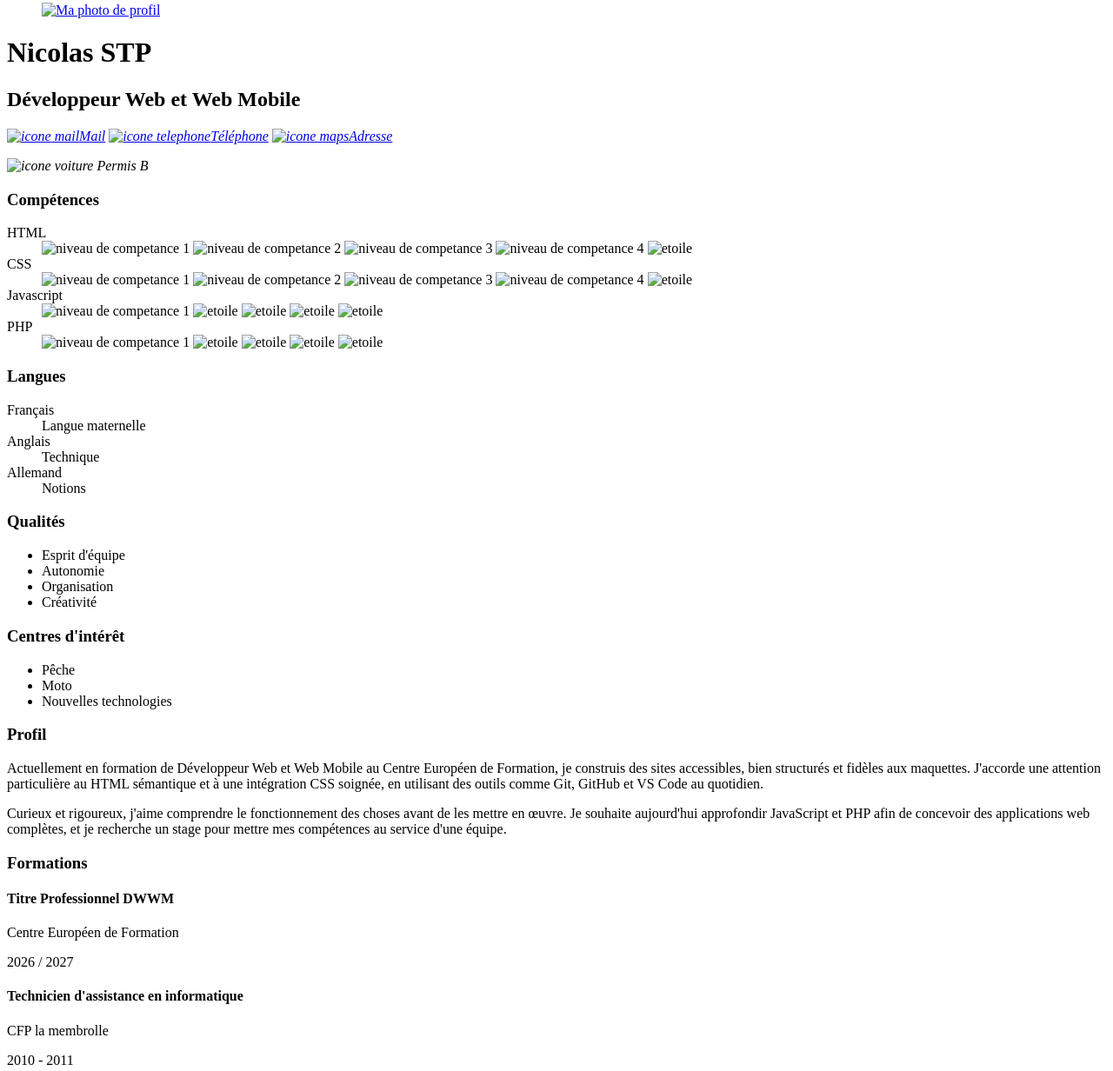
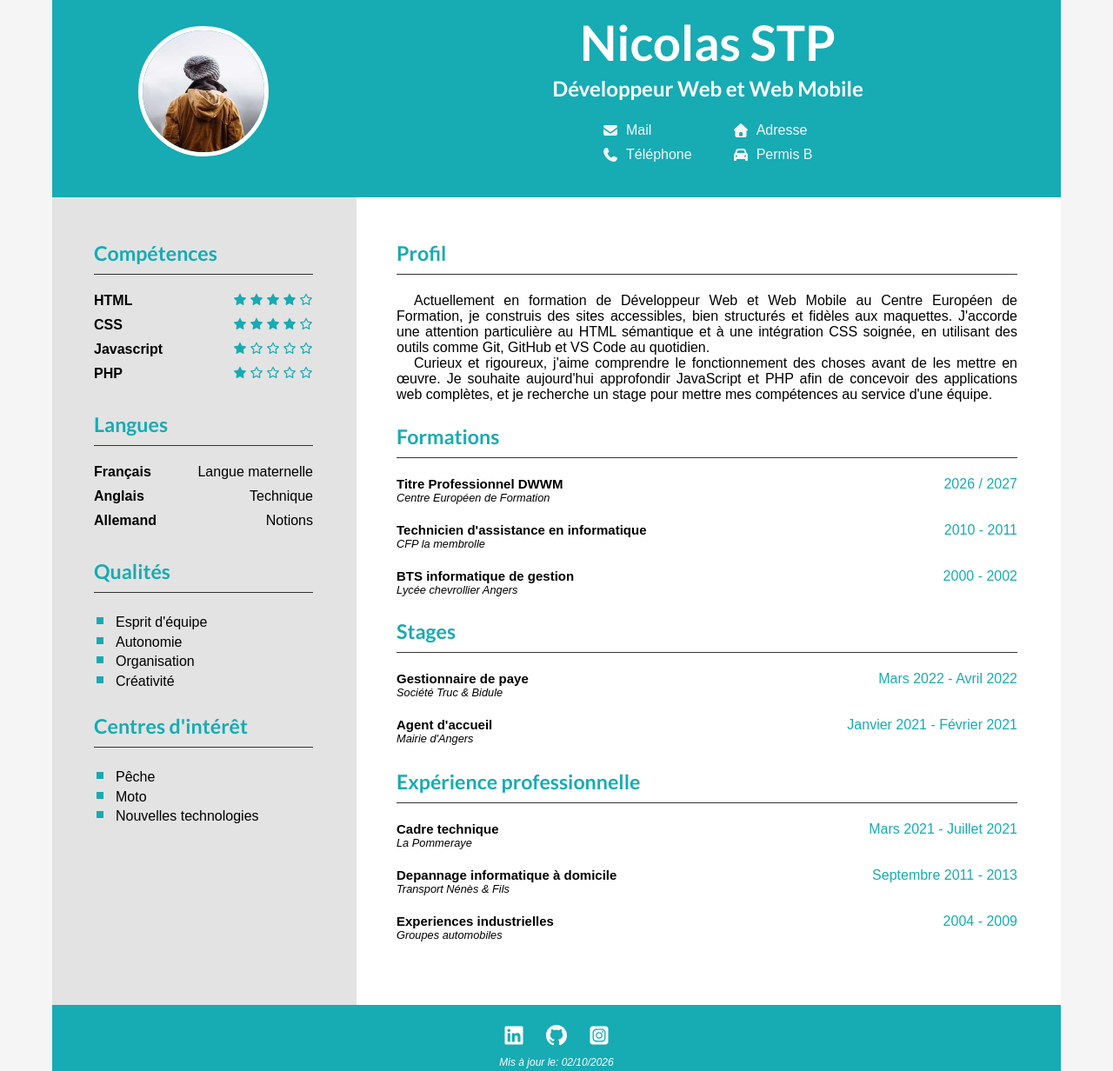
Before and after one commit to Nicolas-SP-49/CEF_Devoir_3_CV_HTML_CSS, a plain HTML site: page index.html in a window 1280 px wide. Shown: the part 13-1245 px from the top of the page at 87% size. Drawn offline with Linux system fonts and the light colour scheme; a web font is replaced by a local one.

Commit message:
HTML_CSS

```diff
--- /dev/null
+++ b/Assets/css/style.css
@@ -0,0 +1,282 @@
+@import url("https://fonts.googleapis.com/css2?family=Lato:ital,wght@0,400;0,700;1,400;1,700&display=swap");
+
+@font-face {
+    font-family: "Raleway";
+    src: url("../fonts/Raleway-Regular.woff");
+    font-weight: 400;
+    font-style: normal;
+}
+@font-face {
+    font-family: "Raleway";
+    src: url("../fonts/Raleway-Bold.woff");
+    font-weight: 700;
+    font-style: normal;
+}
+@font-face {
+    font-family: "Raleway";
+    src: url("../fonts/Raleway-Italic.woff");
+    font-weight: 400;
+    font-style: italic;
+}
+@font-face {
+    font-family: "Raleway";
+    src: url("../fonts/Raleway-BoldItalic.woff");
+    font-weight: 700;
+    font-style: italic;
+}
+
+* {
+    margin: 0;
+    box-sizing: border-box;
+}
+
+body {
+    font-family: "Raleway", sans-serif;
+    font-size: 1rem;
+    background-color: #f5f5f5;
+}
+.cv {
+    width: 1160px;
+    margin: auto;
+    display: flex;
+    flex-wrap: wrap;
+    background-color: #ffffff;
+}
+
+h1,
+h2,
+h3 {
+    font-family: "Lato", sans-serif;
+}
+
+.header {
+    width: 100%;
+    height: 240px;
+    color: #ffffff;
+    background-color: #17abb3;
+    display: flex;
+    align-items: center;
+}
+
+/* positionnement element photo profil à gauche dans header */
+.header__photo {
+    width: 30%;
+    margin: 0;
+    text-align: center;
+}
+.header__photo-img {
+    width: 150px;
+    height: 150px;
+    object-fit: cover;
+    border-radius: 50%;
+    border: 5px solid #ffffff;
+}
+
+.header__ident {
+    width: 70%;
+    text-align: center;
+    align-self: flex-start;
+    padding-top: 28px;
+}
+
+/* positionnement elements profil à droite dans header */
+
+.header__ident-name {
+    font-size: 3.5rem;
+    margin-bottom: 5px;
+}
+
+.header__ident-titre {
+    margin-bottom: 25px;
+}
+
+.header__contact {
+    display: flex;
+    flex-direction: column;
+    width: 240px;
+    height: 60px;
+    margin: auto;
+    flex-wrap: wrap;
+    text-align: left;
+    row-gap: 10px;
+    column-gap: 48px;
+}
+.header__contact-info {
+    display: flex;
+    text-decoration: none;
+    column-gap: 10px;
+    align-items: center;
+    color: #f5f5f5;
+    font-style: normal;
+}
+
+.header__contact-icon {
+    width: 16px;
+    height: 16px;
+}
+
+/* Positionnement des elements aside et main*/
+
+.aside__titre,
+.main__titre {
+    font-size: 1.45rem;
+    color: #17abb3;
+    padding-bottom: 10px;
+    border-bottom: 1px solid #333333;
+    margin-bottom: 21px;
+}
+
+/* aside */
+.aside {
+    background-color: #e3e3e3;
+    width: 350px;
+    padding-top: 50px;
+    padding-left: 48px;
+    padding-right: 50px;
+    padding-bottom: 52px;
+}
+
+.aside__competences,
+.aside__langues {
+    margin-bottom: 35px;
+}
+
+.aside__qualite {
+    margin-bottom: 28px;
+}
+
+/* competence et langue en flex */
+.niveau {
+    display: flex;
+    flex-wrap: wrap;
+    row-gap: 10px;
+    justify-content: space-between;
+}
+
+.niveau__note-stars {
+    width: 16px;
+    height: 16px;
+}
+.niveau__discipline {
+    font-weight: 700;
+    font-size: 16px;
+    flex: 0 0 35%;
+}
+.niveau__note {
+    display: flex;
+    column-gap: 3px;
+    justify-content: flex-end;
+    flex: 0 0 65%;
+}
+
+/* qualité et centres d'interet */
+.list {
+    list-style-type: square;
+    padding-left: 25px;
+}
+.list__item {
+    line-height: 19.5px;
+}
+
+.list__item::marker {
+    color: #17abb3;
+    font-size: 1.6rem;
+}
+
+/* Main */
+.main {
+    width: 810px;
+    padding-top: 50px;
+    padding-left: 46px;
+    padding-right: 50px;
+    padding-bottom: 52px;
+}
+
+/* profil */
+
+.main__profil {
+    margin-bottom: 25px;
+}
+.main__profil-text {
+    text-indent: 20px;
+    text-align: justify;
+}
+
+/* formation stages et experience  */
+.main__parcours {
+    display: flex;
+    flex-direction: column;
+    height: 40px;
+    flex-wrap: wrap;
+    align-content: space-between;
+    margin-bottom: 13px;
+}
+.main__formation {
+    margin-bottom: 18px;
+}
+
+.main__stages {
+    margin-bottom: 20px;
+}
+
+.main__parcours-info {
+    font-size: 0.8rem;
+    font-style: italic;
+}
+.main__parcours-titre {
+    font-weight: 600;
+    font-size: 15px;
+}
+.main__parcours-date {
+    color: #17abb3;
+}
+
+/* footer */
+.footer {
+    color: #ffffff;
+    width: 100%;
+    background-color: #17abb3;
+    height: 85px;
+    font-size: 12px;
+    font-style: italic;
+}
+.footer__social-ico {
+    width: 30px;
+    height: 30px;
+}
+
+.footer__social {
+    padding-left: 0;
+    margin: auto;
+    width: 165px;
+    height: auto;
+    margin-top: 20px;
+    display: flex;
+    flex-wrap: wrap;
+    justify-content: space-evenly;
+    align-content: space-evenly;
+}
+
+.footer__social {
+    list-style-type: none;
+}
+
+.footer__dateMAJ {
+    margin-top: 6px;
+    text-align: center;
+}
+
+/* effets graphiques */
+.main__parcours:hover {
+    background-color: #e3e3e3;
+    border-left: 5px solid #17abb3;
+    padding-left: 10px;
+}
+
+.header__photo-img:hover {
+    cursor: zoom-in;
+}
+
+.footer__social-lien:hover {
+    opacity: 60%;
+}
--- a/index.html
+++ b/index.html
@@ -7,163 +7,164 @@
     <title>Nicolas - CV developpeur web et web mobile</title>
     <meta name="description" content="Curriculum de Nicolas, developpeur web et web mobile en formation au CEF">
     <link rel="icon" href="images/favicon/cv.png">
+    <link rel="stylesheet" href="./assets/css/style.css">
 </head>
 
 <body>
-    <div>
-        <header>
-            <figure>
-                <a href="images/photos/flex-4.jpg" target="_blank"><img src="images/photos/flex-4.jpg" alt="Ma photo de profil" width="150" height="150"></a>
+    <div class="cv">
+        <header class="header">
+            <figure class="header__photo">
+                <a href="images/photos/flex-4.jpg" target="_blank" class="header__photo-lien"><img src="images/photos/flex-4.jpg" alt="Ma photo de profil" class="header__photo-img"></a>
             </figure>
-            <div>
-                <h1>Nicolas STP</h1>
-                <h2>Développeur Web et Web Mobile</h2>
-                <address>
-                    <a href="mailto:nicolas@gmail.com"><img src="./images/icons/envelope-solid-white.svg" alt="icone mail" width="16" height="16">Mail</a>
-                    <a href="tel:0606060606"><img src="./images/icons/phone-solid-white.svg" alt="icone telephone" width="16" height="16">Téléphone</a>
-                    <a href="https://www.google.com/maps" target="_blank"><img src="./images/icons/house-solid-white.svg" alt="icone maps" width="16" height="16">Adresse</a>
-                    <p><img src="./images/icons/car-solid-white.svg" alt="icone voiture" width="16" height="16"> Permis B</p>
+            <div class="header__ident">
+                <h1 class="header__ident-name">Nicolas STP</h1>
+                <h2 class="header__ident-titre">Développeur Web et Web Mobile</h2>
+                <address class="header__contact">
+                    <a href="mailto:nicolas@gmail.com" class="header__contact-info"><img src="./images/icons/envelope-solid-white.svg" alt="icone mail" class="header__contact-icon">Mail</a>
+                    <a href="tel:0606060606" class="header__contact-info"><img src="./images/icons/phone-solid-white.svg" alt="icone telephone" class="header__contact-icon">Téléphone</a>
+                    <a href="https://www.google.com/maps" class="header__contact-info" target="_blank"><img src="./images/icons/house-solid-white.svg" alt="icone maps" class="header__contact-icon">Adresse</a>
+                    <p class="header__contact-info"><img src="./images/icons/car-solid-white.svg" alt="icone voiture" class="header__contact-icon"> Permis B</p>
                 </address>
             </div>
         </header>
 
-        <aside>
-            <section>
-                <h3>Compétences</h3>
-                <dl>
-                    <dt>HTML</dt>
-                    <dd>
-                        <img src="./images/illustrations/star-solid-plein.svg" alt="niveau de competance 1" width="16" height="16">
-                        <img src="./images/illustrations/star-solid-plein.svg" alt="niveau de competance 2" width="16" height="16">
-                        <img src="./images/illustrations/star-solid-plein.svg" alt="niveau de competance 3" width="16" height="16">
-                        <img src="./images/illustrations/star-solid-plein.svg" alt="niveau de competance 4" width="16" height="16">
-                        <img src="./images/illustrations/star-regular-vide.svg" alt="etoile" width="16" height="16">
+        <aside class="aside">
+            <section class="aside__competences">
+                <h3 class="aside__titre">Compétences</h3>
+                <dl class="niveau">
+                    <dt class="niveau__discipline">HTML</dt>
+                    <dd class="niveau__note">
+                        <img src="./images/illustrations/star-solid-plein.svg" alt="niveau de competance 1" class="niveau__note-stars">
+                        <img src="./images/illustrations/star-solid-plein.svg" alt="niveau de competance 2" class="niveau__note-stars">
+                        <img src="./images/illustrations/star-solid-plein.svg" alt="niveau de competance 3" class="niveau__note-stars">
+                        <img src="./images/illustrations/star-solid-plein.svg" alt="niveau de competance 4" class="niveau__note-stars">
+                        <img src="./images/illustrations/star-regular-vide.svg" alt="etoile" class="niveau__note-stars">
                     </dd>
-                    <dt>CSS</dt>
-                    <dd>
-                        <img src="./images/illustrations/star-solid-plein.svg" alt="niveau de competance 1" width="16" height="16">
-                        <img src="./images/illustrations/star-solid-plein.svg" alt="niveau de competance 2" width="16" height="16">
-                        <img src="./images/illustrations/star-solid-plein.svg" alt="niveau de competance 3" width="16" height="16">
-                        <img src="./images/illustrations/star-solid-plein.svg" alt="niveau de competance 4" width="16" height="16">
-                        <img src="./images/illustrations/star-regular-vide.svg" alt="etoile" width="16" height="16">
+                    <dt class="niveau__discipline">CSS</dt>
+                    <dd class="niveau__note">
+                        <img src="./images/illustrations/star-solid-plein.svg" alt="niveau de competance 1" class="niveau__note-stars">
+                        <img src="./images/illustrations/star-solid-plein.svg" alt="niveau de competance 2" class="niveau__note-stars">
+                        <img src="./images/illustrations/star-solid-plein.svg" alt="niveau de competance 3" class="niveau__note-stars">
+                        <img src="./images/illustrations/star-solid-plein.svg" alt="niveau de competance 4" class="niveau__note-stars">
+                        <img src="./images/illustrations/star-regular-vide.svg" alt="etoile" class="niveau__note-stars">
                     </dd>
-                    <dt>Javascript</dt>
-                    <dd>
-                        <img src="./images/illustrations/star-solid-plein.svg" alt="niveau de competance 1" width="16" height="16">
-                        <img src="./images/illustrations/star-regular-vide.svg" alt="etoile" width="16" height="16">
-                        <img src="./images/illustrations/star-regular-vide.svg" alt="etoile" width="16" height="16">
-                        <img src="./images/illustrations/star-regular-vide.svg" alt="etoile" width="16" height="16">
-                        <img src="./images/illustrations/star-regular-vide.svg" alt="etoile" width="16" height="16">
+                    <dt class="niveau__discipline">Javascript</dt>
+                    <dd class="niveau__note">
+                        <img src="./images/illustrations/star-solid-plein.svg" alt="niveau de competance 1" class="niveau__note-stars">
+                        <img src="./images/illustrations/star-regular-vide.svg" alt="etoile" class="niveau__note-stars">
+                        <img src="./images/illustrations/star-regular-vide.svg" alt="etoile" class="niveau__note-stars">
+                        <img src="./images/illustrations/star-regular-vide.svg" alt="etoile" class="niveau__note-stars">
+                        <img src="./images/illustrations/star-regular-vide.svg" alt="etoile" class="niveau__note-stars">
                     </dd>
-                    <dt>PHP</dt>
-                    <dd>
-                        <img src="./images/illustrations/star-solid-plein.svg" alt="niveau de competance 1" width="16" height="16">
-                        <img src="./images/illustrations/star-regular-vide.svg" alt="etoile" width="16" height="16">
-                        <img src="./images/illustrations/star-regular-vide.svg" alt="etoile" width="16" height="16">
-                        <img src="./images/illustrations/star-regular-vide.svg" alt="etoile" width="16" height="16">
-                        <img src="./images/illustrations/star-regular-vide.svg" alt="etoile" width="16" height="16">
+                    <dt class="niveau__discipline">PHP</dt>
+                    <dd class="niveau__note">
+                        <img src="./images/illustrations/star-solid-plein.svg" alt="niveau de competance 1" class="niveau__note-stars">
+                        <img src="./images/illustrations/star-regular-vide.svg" alt="etoile" class="niveau__note-stars">
+                        <img src="./images/illustrations/star-regular-vide.svg" alt="etoile" class="niveau__note-stars">
+                        <img src="./images/illustrations/star-regular-vide.svg" alt="etoile" class="niveau__note-stars">
+                        <img src="./images/illustrations/star-regular-vide.svg" alt="etoile" class="niveau__note-stars">
                     </dd>
                 </dl>
             </section>
-            <section>
-                <h3>Langues</h3>
-                <dl>
-                    <dt>Français</dt>
-                    <dd>Langue maternelle</dd>
-                    <dt>Anglais</dt>
-                    <dd>Technique</dd>
-                    <dt>Allemand</dt>
-                    <dd>Notions</dd>
+            <section class="aside__langues">
+                <h3 class="aside__titre">Langues</h3>
+                <dl class="niveau">
+                    <dt class="niveau__discipline">Français</dt>
+                    <dd class="niveau__note">Langue maternelle</dd>
+                    <dt class="niveau__discipline">Anglais</dt>
+                    <dd class="niveau__note">Technique</dd>
+                    <dt class="niveau__discipline">Allemand</dt>
+                    <dd class="niveau__note">Notions</dd>
                 </dl>
             </section>
-            <section>
-                <h3>Qualités</h3>
-                <ul>
-                    <li>Esprit d'équipe</li>
-                    <li>Autonomie</li>
-                    <li>Organisation</li>
-                    <li>Créativité</li>
+            <section class="aside__qualite">
+                <h3 class="aside__titre">Qualités</h3>
+                <ul class="list">
+                    <li class="list__item">Esprit d'équipe</li>
+                    <li class="list__item">Autonomie</li>
+                    <li class="list__item">Organisation</li>
+                    <li class="list__item">Créativité</li>
                 </ul>
 
             </section>
-            <section>
-                <h3>Centres d'intérêt</h3>
-                <ul>
-                    <li>Pêche</li>
-                    <li>Moto</li>
-                    <li>Nouvelles technologies</li>
+            <section class="aside__interet">
+                <h3 class="aside__titre">Centres d'intérêt</h3>
+                <ul class="list">
+                    <li class="list__item">Pêche</li>
+                    <li class="list__item">Moto</li>
+                    <li class="list__item">Nouvelles technologies</li>
                 </ul>
             </section>
         </aside>
-        <main>
+        <main class="main">
 
-            <section>
-                <h3>Profil</h3>
-                <p>Actuellement en formation de Développeur Web et Web Mobile au Centre Européen de Formation, je construis des sites accessibles, bien structurés et fidèles aux maquettes. J'accorde une attention particulière au HTML sémantique et à une intégration CSS soignée, en utilisant des outils comme Git, GitHub et VS Code au quotidien.</p>
-                <p>Curieux et rigoureux, j'aime comprendre le fonctionnement des choses avant de les mettre en œuvre. Je souhaite aujourd'hui approfondir JavaScript et PHP afin de concevoir des applications web complètes, et je recherche un stage pour mettre mes compétences au service d'une équipe.</p>
+            <section class="main__profil">
+                <h3 class="main__titre">Profil</h3>
+                <p class="main__profil-text">Actuellement en formation de Développeur Web et Web Mobile au Centre Européen de Formation, je construis des sites accessibles, bien structurés et fidèles aux maquettes. J'accorde une attention particulière au HTML sémantique et à une intégration CSS soignée, en utilisant des outils comme Git, GitHub et VS Code au quotidien.</p>
+                <p class="main__profil-text">Curieux et rigoureux, j'aime comprendre le fonctionnement des choses avant de les mettre en œuvre. Je souhaite aujourd'hui approfondir JavaScript et PHP afin de concevoir des applications web complètes, et je recherche un stage pour mettre mes compétences au service d'une équipe.</p>
             </section>
-            <section>
-                <h3>Formations</h3>
-                <article>
-                    <h4>Titre Professionnel DWWM</h4>
-                    <p>Centre Européen de Formation</p>
-                    <p><time datetime="2026">2026</time> / <time datetime="2027">2027</time></p>
+            <section class="main__formation">
+                <h3 class="main__titre">Formations</h3>
+                <article class="main__parcours">
+                    <h4 class="main__parcours-titre">Titre Professionnel DWWM</h4>
+                    <p class="main__parcours-info">Centre Européen de Formation</p>
+                    <p class="main__parcours-date"><time datetime="2026">2026</time> / <time datetime="2027">2027</time></p>
                 </article>
-                <article>
-                    <h4>Technicien d'assistance en informatique</h4>
-                    <p>CFP la membrolle</p>
-                    <p><time datetime="2010">2010</time> - <time datetime="2011">2011</time></p>
+                <article class="main__parcours">
+                    <h4 class="main__parcours-titre">Technicien d'assistance en informatique</h4>
+                    <p class="main__parcours-info">CFP la membrolle</p>
+                    <p class="main__parcours-date"><time datetime="2010">2010</time> - <time datetime="2011">2011</time></p>
                 </article>
-                <article>
-                    <h4>BTS informatique de gestion</h4>
-                    <p>Lycée chevrollier Angers</p>
-                    <p><time datetime="2000">2000</time> - <time datetime="2002">2002</time></p>
+                <article class="main__parcours">
+                    <h4 class="main__parcours-titre">BTS informatique de gestion</h4>
+                    <p class="main__parcours-info">Lycée chevrollier Angers</p>
+                    <p class="main__parcours-date"><time datetime="2000">2000</time> - <time datetime="2002">2002</time></p>
                 </article>
 
 
 
             </section>
-            <section>
-                <h3>Stages</h3>
-                <article>
-                    <h4>Gestionnaire de paye</h4>
-                    <p>Société Truc & Bidule</p>
-                    <p><time datetime="2022-03">Mars 2022</time> - <time datetime="2022-04">Avril 2022</time></p>
+            <section class="main__stages">
+                <h3 class="main__titre">Stages</h3>
+                <article class="main__parcours">
+                    <h4 class="main__parcours-titre">Gestionnaire de paye</h4>
+                    <p class="main__parcours-info">Société Truc & Bidule</p>
+                    <p class="main__parcours-date"><time datetime="2022-03">Mars 2022</time> - <time datetime="2022-04">Avril 2022</time></p>
                 </article>
-                <article>
-                    <h4>Agent d'accueil</h4>
-                    <p>Mairie d'Angers</p>
-                    <p><time datetime="2021-01">Janvier 2021</time> - <time datetime="2021-02">Février 2021</time></p>
+                <article class="main__parcours">
+                    <h4 class="main__parcours-titre">Agent d'accueil</h4>
+                    <p class="main__parcours-info">Mairie d'Angers</p>
+                    <p class="main__parcours-date"><time datetime="2021-01">Janvier 2021</time> - <time datetime="2021-02">Février 2021</time></p>
                 </article>
             </section>
-            <section>
-                <h3>Expérience professionnelle</h3>
-                <article>
-                    <h4>Cadre technique</h4>
-                    <p>La Pommeraye</p>
-                    <p><time datetime="2021-03">Mars 2021</time> - <time datetime="2021-07">Juillet 2021</time></p>
+            <section class="main__experience">
+                <h3 class="main__titre">Expérience professionnelle</h3>
+                <article class="main__parcours">
+                    <h4 class="main__parcours-titre">Cadre technique</h4>
+                    <p class="main__parcours-info">La Pommeraye</p>
+                    <p class="main__parcours-date"><time datetime="2021-03">Mars 2021</time> - <time datetime="2021-07">Juillet 2021</time></p>
                 </article>
-                <article>
-                    <h4>Depannage informatique à domicile</h4>
-                    <p>Transport Nénès & Fils</p>
-                    <p><time datetime="2011-09">Septembre 2011</time> - <time datetime="2013">2013</time></p>
+                <article class="main__parcours">
+                    <h4 class="main__parcours-titre">Depannage informatique à domicile</h4>
+                    <p class="main__parcours-info">Transport Nénès & Fils</p>
+                    <p class="main__parcours-date"><time datetime="2011-09">Septembre 2011</time> - <time datetime="2013">2013</time></p>
                 </article>
-                <article>
-                    <h4>Experiences industrielles</h4>
-                    <p>Groupes automobiles</p>
-                    <p><time datetime="2004">2004</time> - <time datetime="2009">2009</time></p>
+                <article class="main__parcours">
+                    <h4 class="main__parcours-titre">Experiences industrielles</h4>
+                    <p class="main__parcours-info">Groupes automobiles</p>
+                    <p class="main__parcours-date"><time datetime="2004">2004</time> - <time datetime="2009">2009</time></p>
                 </article>
             </section>
 
         </main>
 
-        <footer>
-            <ul>
-                <li><a href="#"><img src="images/icons/linkedin-brands-solid-full.svg" alt="logo linkedin" width="16" height="16"></a></li>
-                <li><a href="https://github.com/Nicolas-SP-49/CEF_Devoir_3_CV_HTML_CSS" target="_blank"><img src="images/icons/github-brands-solid-full.svg" alt="logo GitHub" width="16" height="16"></a></li>
-                <li><a href="#"><img src="images/icons/square-instagram-brands-solid-full.svg" alt="logo Instagram" width="16" height="16"></a></li>
+        <footer class="footer">
+            <ul class="footer__social">
+                <li><a href="#" class="footer__social-lien"><img src="images/icons/linkedin-brands-solid-full.svg" alt="logo linkedin" class="footer__social-ico"></a></li>
+                <li><a href="https://github.com/Nicolas-SP-49/CEF_Devoir_3_CV_HTML_CSS" target="_blank" class="footer__social-lien"><img src="images/icons/github-brands-solid-full.svg" alt="logo GitHub" class="footer__social-ico"></a></li>
+                <li><a href="#" class="footer__social-lien"><img src="images/icons/square-instagram-brands-solid-full.svg" alt="logo Instagram" class="footer__social-ico"></a></li>
             </ul>
-            <p>Mis à jour le: <time datetime="2026-10-02">02/10/2026</time></p>
+            <p class="footer__dateMAJ">Mis à jour le: <time datetime="2026-10-02">02/10/2026</time></p>
         </footer>
     </div>
 </body>
```
Also changed, not shown: images/favicon/cv.png (added), images/icons/car-solid-white.svg (added), images/icons/envelope-solid-white.svg (added), images/icons/github-brands-solid-full.svg (added), images/icons/house-solid-white.svg (added), images/icons/linkedin-brands-solid-full.svg (added), images/icons/phone-solid-white.svg (added), images/icons/square-instagram-brands-solid-full.svg (added), images/illustrations/star-regular-vide.svg (added), images/illustrations/star-solid-plein.svg (added), images/photos/flex-4.jpg (added).
